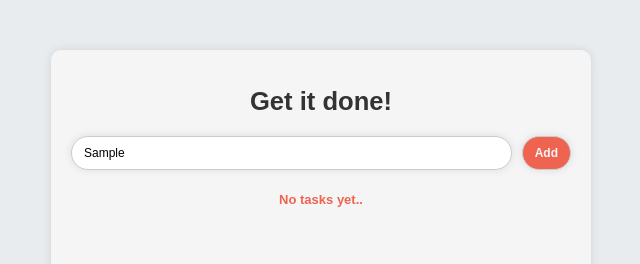
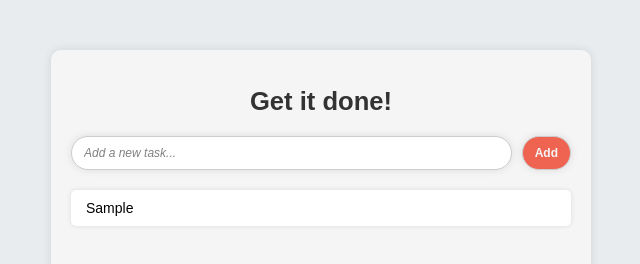
Before and after one commit to jahatesu/get-it-done, a plain HTML site: page index.html in a window 1280 px wide. Both pictures are taken after typing "Sample" into the empty fields and a click on the button "Add". Shown: the whole page, without its empty margins (319-959 px from the left). Drawn offline with Linux system fonts and the light colour scheme.

Commit message:
feat: add task creation functionality with input validation

```diff
--- a/index.html
+++ b/index.html
@@ -17,7 +17,7 @@
 
         <div class="task-list">
             <!-- Tasks will be dynamically added here -->
-                <span>No tasks yet..</span>
+                <span id="no-tasks">No tasks yet..</span>
         </div>
     </div>
     <script src="script.js"></script>
--- a/script.js
+++ b/script.js
@@ -0,0 +1,21 @@
+const input = document.querySelector("input")
+const add = document.querySelector(".btn")
+const taskList = document.querySelector(".task-list")
+
+add.addEventListener("click", () => {
+    const task = input.value
+    if (task === "") {
+        return;
+    }else{
+        const newTask = document.createElement("div")
+        newTask.textContent = task;
+        taskList.appendChild(newTask);
+
+        const noTask = document.querySelector("#no-tasks");
+        noTask.style.display = "none";
+        input.value = "";
+        input.focus();
+
+        newTask.classList.add("task-item");
+    }
+})
--- a/style.css
+++ b/style.css
@@ -73,3 +73,15 @@
     font-weight: bold;
     margin-bottom: 10px;
 }
+
+.task-item{
+    background-color: #fff;
+    padding: 10px 15px;
+    border-radius: 5px;
+    box-shadow: 0 0 5px rgba(0,0,0,0.1);
+    display: flex;
+    justify-content: space-between;
+    align-items: center;
+    margin-bottom: 10px;
+    font-size: 14px;
+}
```
